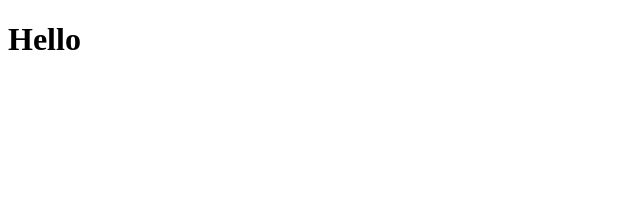
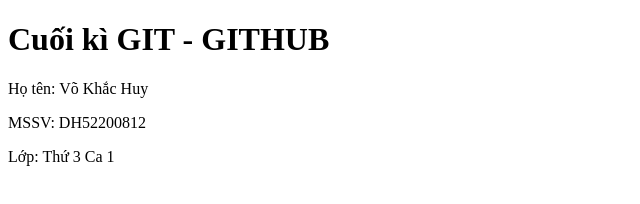
Before and after one commit to HuySiuuu/proj, a plain HTML site: page index.html in a window 1280 px wide. Shown: the whole page, without its empty margins (0-640 px from the left). Drawn offline with Linux system fonts and the light colour scheme.

Commit message:
Update index.html

```diff
--- a/index.html
+++ b/index.html
@@ -6,6 +6,10 @@
     <title>Document</title>
 </head>
 <body>
-    <h1>Hello</h1>
+    <h1>Cuối kì GIT - GITHUB</h1>
+    <p>Họ tên: Võ Khắc Huy</p>
+    <p>MSSV: DH52200812</p>
+    <p>Lớp: Thứ 3  Ca 1</p>
+
 </body>
 </html>
```
